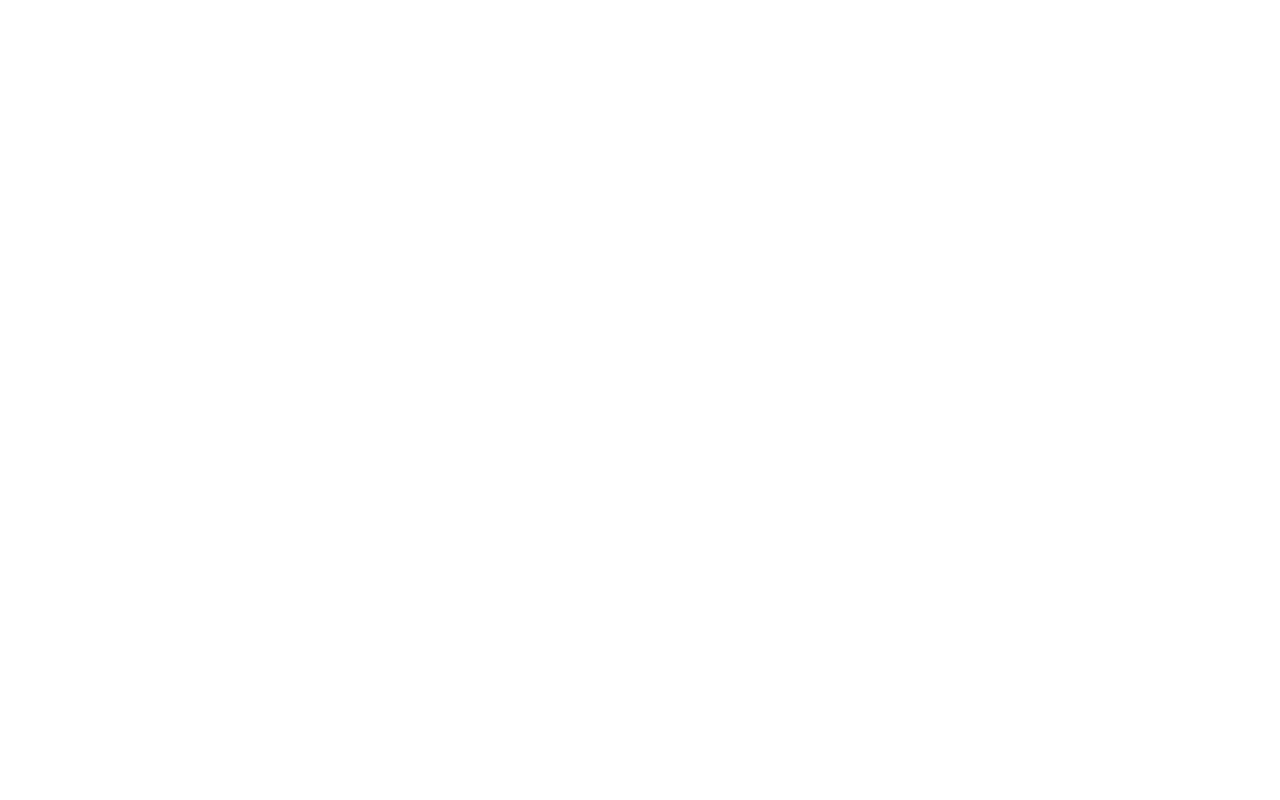
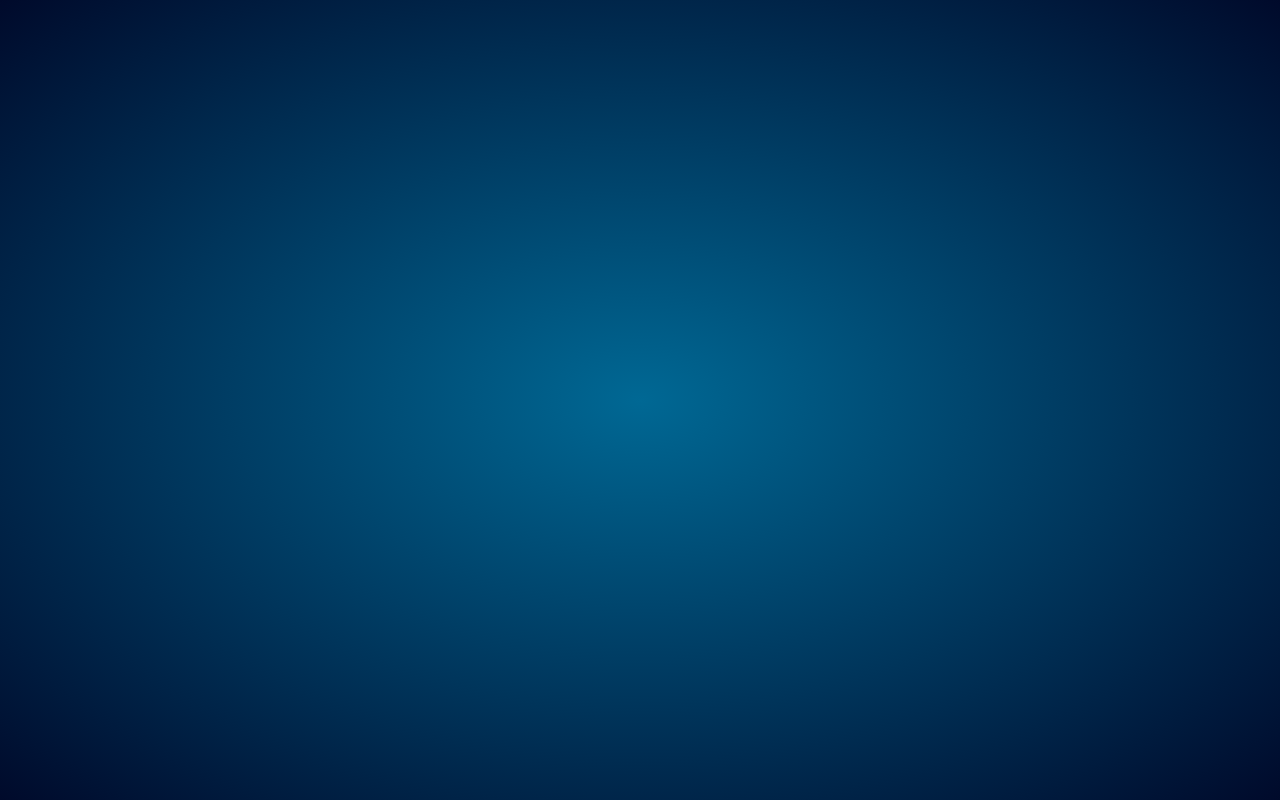
Before and after one commit to KID421/Web_HC_ZL_Vue_Clock, a plain HTML site: page index.html in a window 1280 px wide. Drawn offline with nearby package versions, Linux system fonts and the light colour scheme.

Commit message:
添加漸層背景

```diff
--- a/style.scss
+++ b/style.scss
@@ -3,3 +3,9 @@
     padding: 0;
     font-family: 微軟正黑體;
 }
+
+body {
+    height: 100vh;
+    // 背景：放射狀-漸層(顏色 1，顏色 2)
+    background: radial-gradient(rgb(0, 104, 148), rgb(0, 10, 43));
+}
```
Also changed, not shown: style.css, 1 other file.
